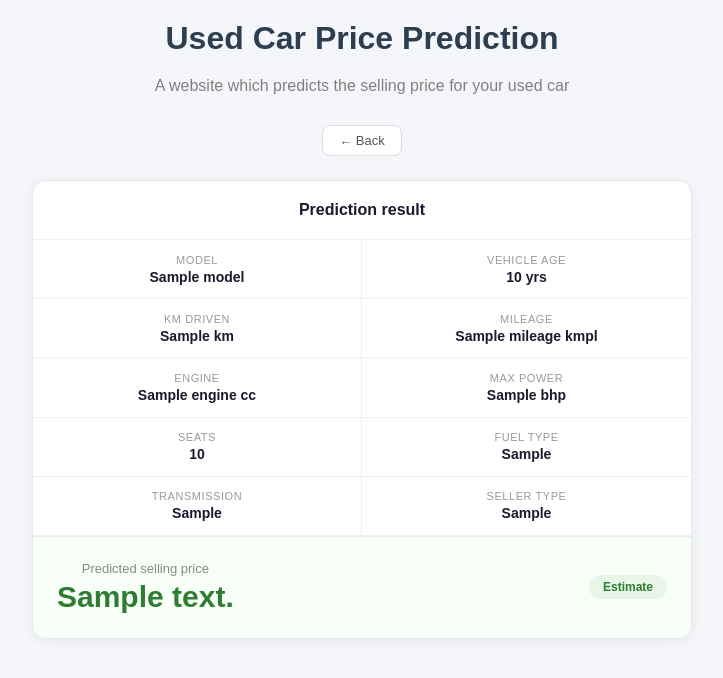
After one commit to shrutim156/Used_Car_Price_Prediction, a Flask app: template templates/result.html in a window 1280 px wide. The commit adds this page. Shown: the top 678 px of the page, without its empty margins (278-1001 px from the left). Run offline with Flask 3, Linux system fonts and the light colour scheme; the template is opened without the code that fills it: most values are stand-ins (such as "Sample title", 1, 10 or a date in 2020).

Commit message:
result page

```diff
--- a/app.py
+++ b/app.py
@@ -5,8 +5,13 @@ import numpy as np
 
 app=Flask(__name__)
 
-#load your saved model
-model = joblib.load('final_pipeline.joblib')
+# Load model with error checking
+try:
+    pipeline = joblib.load('final_pipeline.joblib')
+    print("✅ Model loaded successfully")
+except Exception as e:
+    print(f"❌ Model failed to load: {e}")
+    pipeline = None
 
 
 @app.route('/')
@@ -15,26 +20,50 @@ def home():
 
 @app.route("/predict", methods=['POST'])
 def predict():
-    data = {
-        'model': request.form.get('model'),
-        'vehicle_age': int(request.form.get('vehicle_age')),
-        'km_driven': float(request.form.get('km_driven')),
-        'mileage': float(request.form.get('mileage')),
-        'engine': float(request.form.get('engine')),
-        'max_power': float(request.form.get('max_power')),
-        'seats': int(request.form.get('seats')),
-        'fuel_type': request.form.get('fuel_type'),
-        'transmission_type': request.form.get('transmission_type'),
-        'seller_type': request.form.get('seller_type')
-        }
+    # Collect form data into variables directly
+    model_name        = request.form.get('model')
+    vehicle_age       = int(request.form.get('vehicle_age'))
+    km_driven         = float(request.form.get('km_driven'))
+    mileage           = float(request.form.get('mileage'))
+    engine            = float(request.form.get('engine'))
+    max_power         = float(request.form.get('max_power'))
+    seats             = int(request.form.get('seats'))
+    fuel_type         = request.form.get('fuel_type')
+    transmission_type = request.form.get('transmission_type')
+    seller_type       = request.form.get('seller_type')
 
-    input_df = pd.DataFrame([data])
+    # Build dataframe for prediction
+    input_df = pd.DataFrame([{
+        'model':             model_name,
+        'vehicle_age':       vehicle_age,
+        'km_driven':         km_driven,
+        'mileage':           mileage,
+        'engine':            engine,
+        'max_power':         max_power,
+        'seats':             seats,
+        'fuel_type':         fuel_type,
+        'transmission_type': transmission_type,
+        'seller_type':       seller_type
+    }])
 
-    prediction = model.predict(input_df)
+    prediction   = pipeline.predict(input_df)
+    actual_price = np.exp(prediction[0])
+    prediction_text = f"Predicted Price: ₹{actual_price:,.0f}"
 
-    actual_price = np.exp(prediction[0])  # reverses log transform
+    return render_template('result.html',
+        prediction_text   = prediction_text,
+        model             = model_name,       # ← model_name, not model
+        vehicle_age       = vehicle_age,
+        km_driven         = km_driven,
+        mileage           = mileage,
+        engine            = engine,
+        max_power         = max_power,
+        seats             = seats,
+        fuel_type         = fuel_type,
+        transmission_type = transmission_type,
+        seller_type       = seller_type
+    )
 
-    return render_template("index.html", prediction_text=f"Predicted Price: ₹{actual_price:,.0f}")
 
 if __name__ == '__main__':
     #DEBUG is SET to TRUE. CHANGE FOR PROD
--- a/static/style.css
+++ b/static/style.css
@@ -120,3 +120,101 @@ input:focus, select:focus{
     padding: 15px;
     border-radius: 10px;
 }
+
+/* ── Result page ── */
+.result-wrapper {
+    max-width: 660px;
+    margin: 0 auto;
+    background: white;
+    border-radius: 14px;
+    border: 1px solid #e8e8e8;
+    box-shadow: 0 2px 12px rgba(0,0,0,0.06);
+    overflow: hidden;
+}
+
+.result-header {
+    padding: 1.25rem 1.5rem;
+    border-bottom: 1px solid #f0f0f0;
+}
+
+.result-header h2 {
+    font-size: 16px;
+    font-weight: 600;
+    color: #1a1a2e;
+    margin: 0;
+}
+
+.features-grid {
+    display: grid;
+    grid-template-columns: 1fr 1fr;
+}
+
+.feature-item {
+    padding: 0.85rem 1.5rem;
+    border-bottom: 1px solid #f0f0f0;
+}
+
+.feature-item:nth-child(odd) {
+    border-right: 1px solid #f0f0f0;
+}
+
+.feature-label {
+    font-size: 11px;
+    color: #999;
+    text-transform: uppercase;
+    letter-spacing: 0.05em;
+    margin: 0 0 3px;
+}
+
+.feature-value {
+    font-size: 14px;
+    font-weight: 600;
+    color: #1a1a2e;
+    margin: 0;
+}
+
+.price-section {
+    padding: 1.5rem;
+    background: #f8fff8;
+    border-top: 1px solid #e0f0e0;
+    display: flex;
+    align-items: center;
+    justify-content: space-between;
+}
+
+.price-label {
+    font-size: 13px;
+    color: #888;
+    margin: 0 0 4px;
+}
+
+.price-value {
+    font-size: 30px;
+    font-weight: 700;
+    color: #2e7d32;
+    margin: 0;
+}
+
+.price-badge {
+    background: #e8f5e9;
+    color: #2e7d32;
+    font-size: 12px;
+    font-weight: 600;
+    padding: 5px 14px;
+    border-radius: 20px;
+}
+
+.back-btn {
+    display: inline-block;
+    margin-bottom: 1.5rem;
+    font-size: 13px;
+    color: #555;
+    text-decoration: none;
+    border: 1px solid #ddd;
+    border-radius: 8px;
+    padding: 7px 16px;
+    background: white;
+    transition: background 0.2s;
+}
+
+.back-btn:hover { background: #f5f5f5; }
--- /dev/null
+++ b/templates/result.html
@@ -0,0 +1,44 @@
+<!DOCTYPE html>
+<html lang="en">
+<head>
+    <meta charset="UTF-8">
+    <meta name="viewport" content="width=device-width, initial-scale=1.0">
+    <title>RESULT</title>
+    <link rel="stylesheet" href="{{ url_for('static', filename='style.css') }}">
+</head>
+<body>
+    {% if prediction_text %}
+        <h1>Used Car Price Prediction</h1>
+        <p>A website which predicts the selling price for your used car</p>
+
+        <a href="/" class="back-btn">← Back</a>
+
+        <div class="result-wrapper">
+            <div class="result-header">
+                <h2>Prediction result</h2>
+            </div>
+
+            <div class="features-grid">
+                <div class="feature-item"><p class="feature-label">Model</p><p class="feature-value">{{ model }}</p></div>
+                <div class="feature-item"><p class="feature-label">Vehicle age</p><p class="feature-value">{{ vehicle_age }} yrs</p></div>
+                <div class="feature-item"><p class="feature-label">Km driven</p><p class="feature-value">{{ km_driven }} km</p></div>
+                <div class="feature-item"><p class="feature-label">Mileage</p><p class="feature-value">{{ mileage }} kmpl</p></div>
+                <div class="feature-item"><p class="feature-label">Engine</p><p class="feature-value">{{ engine }} cc</p></div>
+                <div class="feature-item"><p class="feature-label">Max power</p><p class="feature-value">{{ max_power }} bhp</p></div>
+                <div class="feature-item"><p class="feature-label">Seats</p><p class="feature-value">{{ seats }}</p></div>
+                <div class="feature-item"><p class="feature-label">Fuel type</p><p class="feature-value">{{ fuel_type }}</p></div>
+                <div class="feature-item"><p class="feature-label">Transmission</p><p class="feature-value">{{ transmission_type }}</p></div>
+                <div class="feature-item"><p class="feature-label">Seller type</p><p class="feature-value">{{ seller_type }}</p></div>
+            </div>
+
+            <div class="price-section">
+                <div>
+                    <p class="price-label">Predicted selling price</p>
+                    <p class="price-value">{{ prediction_text }}</p>
+                </div>
+                <span class="price-badge">Estimate</span>
+            </div>
+        </div>
+    {% endif %}
+</body>
+</html>
```
Also changed, not shown: templates/index.html (+1 -6 lines).
